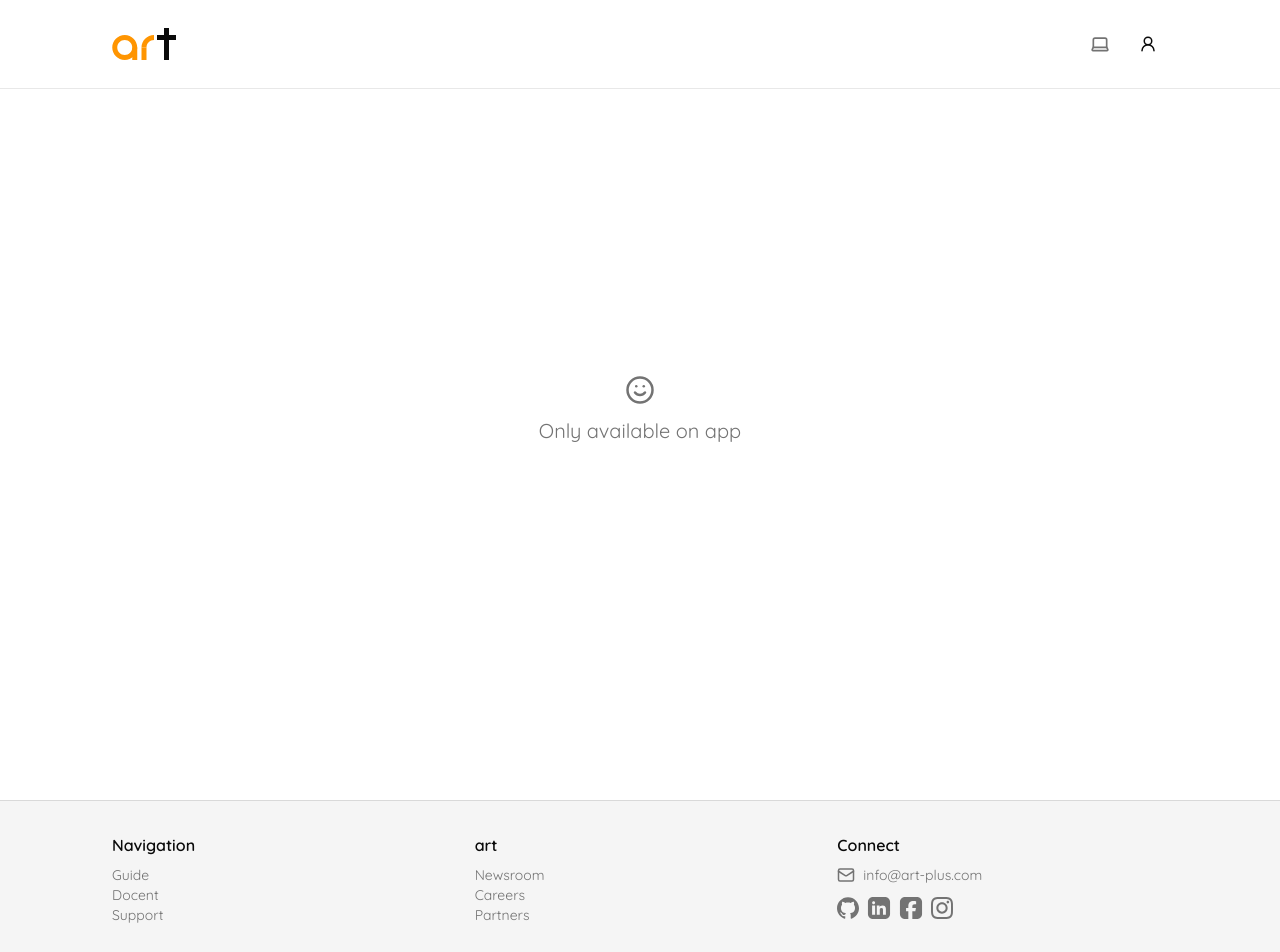
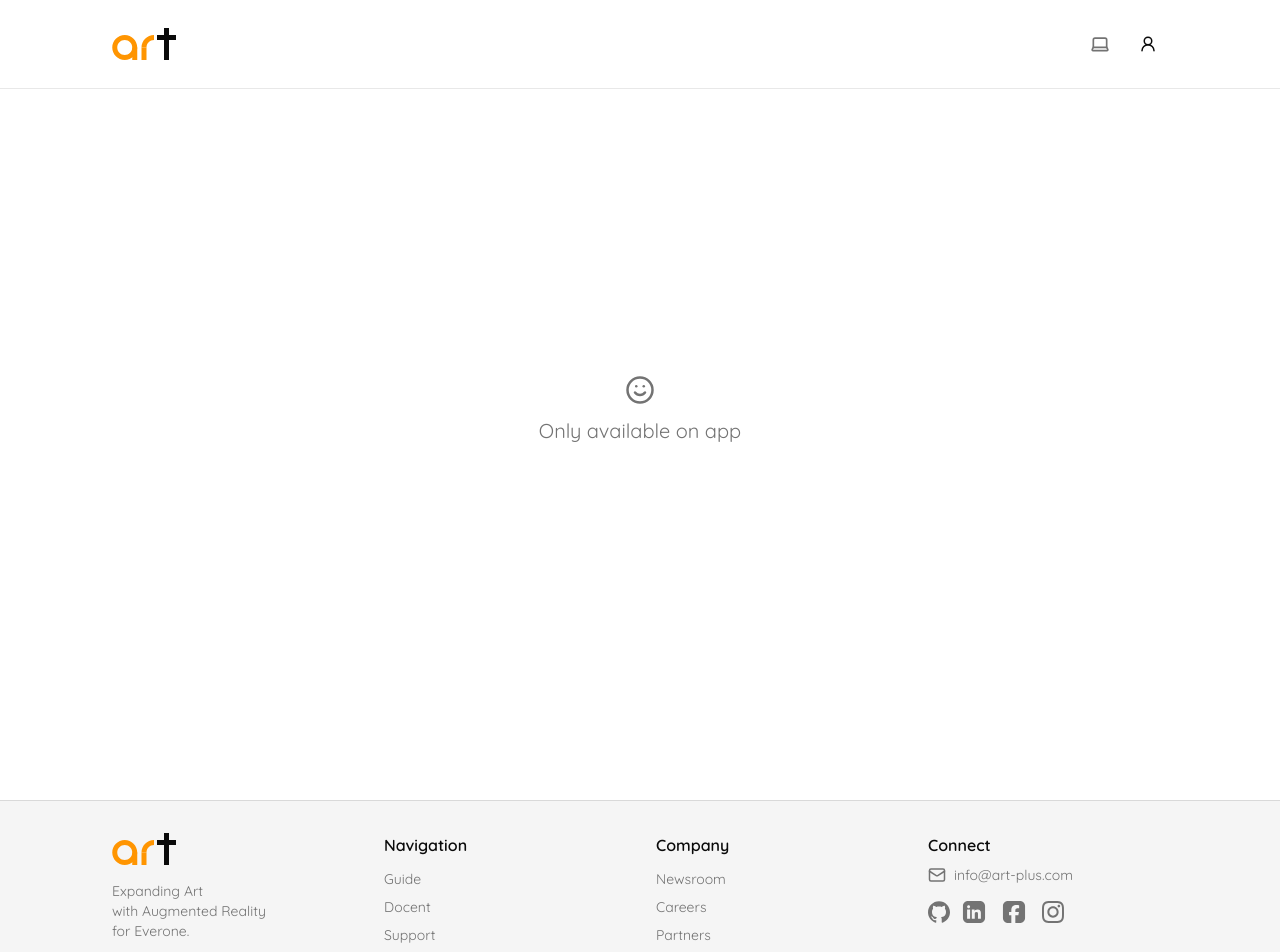
Before and after one commit to soon-y/art, a Next.js app: page /docent/ar in a window 1280 px wide. Shown: the top 952 px of the page. Built offline with nearby package versions, Linux system fonts and the light colour scheme.

Commit message:
update style

```diff
--- a/app/docent/ar/page.tsx
+++ b/app/docent/ar/page.tsx
@@ -5,6 +5,7 @@ import Link from 'next/link'
 import { X, Smile, Play, Pause } from 'lucide-react'
 import { useState, useEffect } from 'react'
 import { Slider } from '@/components/ui/slider'
+import { usePathname } from 'next/navigation'
 
 export default function Home() {
   const [on, setOn] = useState<boolean>(false)
@@ -47,7 +48,7 @@ export default function Home() {
         />
 
         <Link href={'/docent'}>
-          <X className="text-white fixed top-10 right-6" size={24} />
+          <X className="text-white fixed top-14 right-6" size={24} />
         </Link>
 
         {!on ?
@@ -55,7 +56,7 @@ export default function Home() {
             onClick={() => setOn(true)}>
           </div> :
           <div>
-            <div className='font-sans text-xl text-white fixed top-10 left-[50%] transform -translate-x-1/2'>
+            <div className='font-sans text-lg text-white fixed top-14 left-[50%] transform -translate-x-1/2'>
               {convertTime()}
             </div>
             <div className='fixed bottom-10 w-[86vw] ml-[10vw] grid grid-cols-[1fr_40px] gap-4 items-center'>
--- a/app/layout.tsx
+++ b/app/layout.tsx
@@ -32,7 +32,7 @@ export default function RootLayout({ children, }: Readonly<{ children: React.Rea
         >
           <main className="min-h-screen flex flex-col items-center">
             <Header />
-            <div className="w-screen min-h-screen pb-1 pt-8 md:pb-0 md:pt-24 px-6 lg:px-20 xl:px-28">
+            <div className="w-screen min-h-screen pb-1 pt-10 md:pb-0 md:pt-24 px-6 lg:px-20 xl:px-28">
               {children}
             </div>
             <Footer />
--- a/components/exhibition.tsx
+++ b/components/exhibition.tsx
@@ -5,7 +5,7 @@ interface props_json {
   name: string
   title: string
   price: number
-  imgID: number
+  imgid: number
   content: string
   bookmark: boolean
   address: string
@@ -17,7 +17,7 @@ interface props {
     name: string
     title: string
     price: number
-    imgID: number
+    imgid: number
     content: string
     bookmark: boolean
     address: string
@@ -46,28 +46,27 @@ const Exhibition: React.FC<props> = ({
     //       ex.id === id ? { ...ex, bookmark: updatedExhibition.bookmark } : ex
     //     )
     //   )
+
     //   updated(true)
     // } catch (error) {
     //   console.error('Error toggling bookmark:', error)
     // }
   }
 
+
   return (
     <div className='w-[100%]'>
-      {/* <div className='bg-cover bg-center w-[100%] rounded-2xl aspect-[1]' style={{
-        backgroundImage: `url('https://picsum.photos/id/${json.imgID}/300/300')`
+      <div className='bg-cover bg-center w-[100%] rounded-2xl aspect-[1]' style={{
+        backgroundImage: `url('https://picsum.photos/id/${json.imgid}/300/300')`
       }}>
-        <Bookmark onClick={() => toggleBookmark(json.id)} style={{
-          position: 'relative', left: 'calc(100% - 2rem)', top: '1rem', cursor: 'pointer',
-          color: json.bookmark ? 'var(--main)' : 'rgba(0, 0, 0, 0.27)', stroke: 'rgba(255,255,255,1)', strokeWidth: '50px',
-          paintOrder: 'fill', fontSize: '1.2rem', transitionDuration: '500ms'
-        }} />
+        <Bookmark className={`duration-500 cursor-pointer relative left-[calc(100%-2.2rem)] top-3 text-white ${json.bookmark ? 'fill-primary' : 'opacity-50'}`}
+          onClick={() => toggleBookmark(json.id)} />
       </div>
-      <div style={{ padding: '0 0.2rem', lineHeight: 1.4 }}>
-        <h3 style={{ marginTop: '0.5rem' }}>{json.title}</h3>
+      <div className='py-4'>
+        <h3 className='text-lg font-bold'>{json.title}</h3>
         <p style={{ color: 'gray' }}>{json.name}</p>
         <h3>€ {json.price}</h3>
-      </div> */}
+      </div>
     </div>
   )
 }
--- a/components/footer.tsx
+++ b/components/footer.tsx
@@ -6,27 +6,32 @@ import Facebook from './logo/facebook'
 import Instagram from './logo/instagram'
 import LinkedIn from './logo/linkedIn'
 import { Mail } from 'lucide-react'
+import ArtLogo from './logo/art-logo'
 
 export default function Header() {
   return (
     <>
       <footer className="web w-full bg-muted text-foreground py-8 border-t px-6 lg:px-20 xl:px-28">
-        <div className="max-w-6xl mx-auto grid grid-cols-1 md:grid-cols-3 gap-8">
+        <div className="max-w-6xl grid grid-cols-1 md:grid-cols-4 gap-8">
+          <div>
+            <ArtLogo/>
+            <p className='py-4 text-sm text-muted-foreground'>Expanding Art <br/>with Augmented Reality <br/>for Everone.</p>
+          </div>
           <div>
             <h3 className="font-semibold mb-2">Navigation</h3>
-            <div className="space-y-1 text-sm text-muted-foreground">
-              <Link href={'/'}><p className="hover:text-primary">Guide</p></Link>
-              <Link href={'/docent'}><p className="hover:text-primary">Docent</p></Link>
-              <Link href={'/'}><p className="hover:text-primary">Support</p></Link>
+            <div className="text-sm text-muted-foreground">
+              <Link href={'/'}><p className="hover:text-primary py-1">Guide</p></Link>
+              <Link href={'/docent'}><p className="hover:text-primary py-1">Docent</p></Link>
+              <Link href={'/'}><p className="hover:text-primary py-1">Support</p></Link>
             </div>
           </div>
 
           <div>
-            <h3 className="font-semibold mb-2">art</h3>
-            <div className="space-y-1 text-sm text-muted-foreground">
-              <Link href={'/'}><p className="hover:text-primary">Newsroom</p></Link>
-              <Link href={'/'}><p className="hover:text-primary">Careers</p></Link>
-              <Link href={'/'}><p className="hover:text-primary">Partners</p></Link>
+            <h3 className="font-semibold mb-2">Company</h3>
+            <div className="text-sm text-muted-foreground">
+              <Link href={'/'}><p className="hover:text-primary py-1">Newsroom</p></Link>
+              <Link href={'/'}><p className="hover:text-primary py-1">Careers</p></Link>
+              <Link href={'/'}><p className="hover:text-primary py-1">Partners</p></Link>
             </div>
           </div>
 
@@ -38,16 +43,16 @@ export default function Header() {
               </div>
               <div className='flex items-center gap-2'>
                 <a href="https://github.com/soon-y/art" target='_blank' className="hover:text-primary"><Github /></a>
-                <a href="https://www.linkedin.com/in/soonyoung-park/" target='_blank' className="hover:text-primary"><LinkedIn /></a>
-                <Facebook />
-                <Instagram />
+                <a href="https://www.linkedin.com/in/soonyoung-park/" target='_blank' className="hover:text-primary p-1"><LinkedIn /></a>
+                <a href="https://www.facebook.com/" target='_blank' className="hover:text-primary p-1"><Facebook /></a>
+                <a href="https://www.instagram.com/?hl=en" target='_blank' className="hover:text-primary p-1"><Instagram /></a>
               </div>
             </div>
           </div>
         </div>
 
         <div className="mt-8 text-muted-foreground text-sm">
-          <p>&copy; {new Date().getFullYear()} Soonyoung. All rights reserved.</p>
+          <p className='py-2'>&copy; {new Date().getFullYear()} Soonyoung. All rights reserved.</p>
           <p>Privacy&nbsp;&nbsp;&#183;&nbsp;&nbsp;
             Terms&nbsp;&nbsp;&#183;&nbsp;&nbsp;
             Sitemap&nbsp;&nbsp;&#183;&nbsp;&nbsp;
--- a/components/header.tsx
+++ b/components/header.tsx
@@ -5,17 +5,25 @@ import { Account } from "@/components/account"
 import { ThemeSwitcher } from "@/components/theme-switcher"
 import { usePathname } from 'next/navigation'
 import Link from 'next/link'
+import { useEffect } from 'react'
 
 export default function Header() {
   const pathname = usePathname()
   const isActiveBorder = (path: string) => {
     return pathname === path ? 'none' : '1px solid rgba(214, 214, 214, 0.57)'
   }
+  useEffect(() => {
+    const el = document.getElementsByClassName('mobileHeader')[0] as HTMLElement
+    if (el) {
+      el.style.opacity = pathname === '/docent/ar' ? '0' : '1'
+    }
+  }, [pathname])
 
   return (
     <>
-      <header className='web z-1 fixed left-0 bg-background w-screen p-6 lg:px-20 xl:px-28 grid grid-cols-[70px_1fr_40px_40px] gap-2 items-center'
-        style={{ borderBottom: `${isActiveBorder('/')}` }}>
+      <header className='web z-10 fixed left-0 bg-background w-screen p-6 lg:px-20 xl:px-28 grid grid-cols-[70px_1fr_40px_40px] gap-2 items-center' style={{
+        borderBottom: `${isActiveBorder('/')}`
+      }}>
         <Link href={'/'}>
           <ArtLogo />
         </Link>
@@ -23,7 +31,7 @@ export default function Header() {
         <ThemeSwitcher />
         <Account />
       </header>
-      <header className='mobile z-1 fixed left-0 bg-background w-screen h-12'>
+      <header className='mobile z-10 fixed left-0 bg-background w-screen h-12 mobileHeader'>
       </header>
     </>
   )
```
